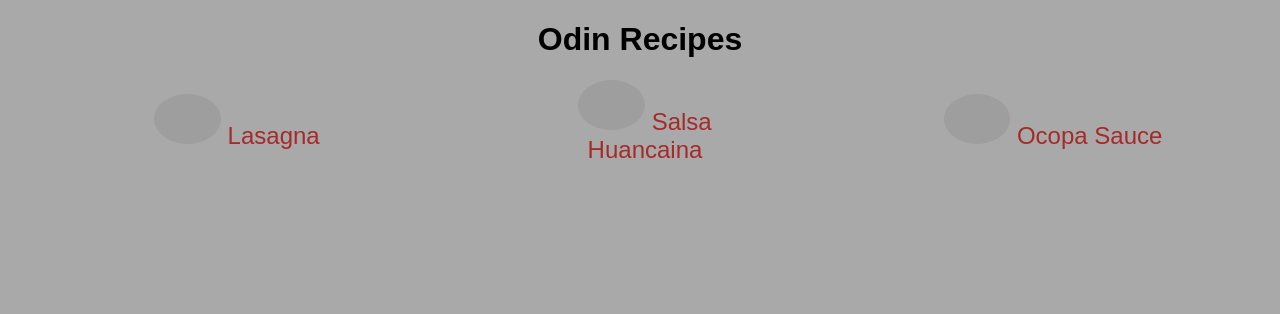
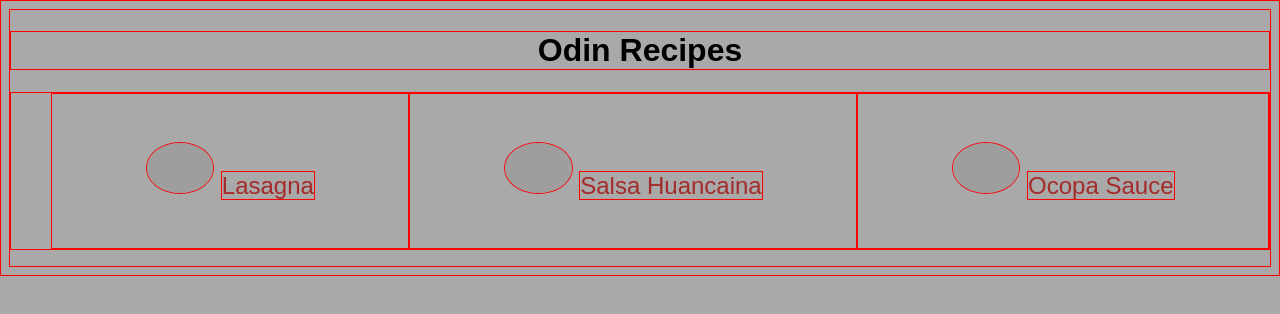
Before and after one commit to adragui/odin-recipes, a plain HTML site: page index.html in a window 1280 px wide. Drawn offline with Linux system fonts and the light colour scheme; grey boxes are pictures that could not be loaded; a web font is replaced by a local one.

Commit message:
Final fix

```diff
--- a/style.css
+++ b/style.css
@@ -3,6 +3,7 @@
 * {
     font-family: 'Kdam Thmor Pro', sans-serif;
     background-color: darkgray;
+    border: 1px solid hsl(0, 100%, 50%);
 }
 
 h1 {
@@ -11,7 +12,6 @@ h1 {
 
 ul {
     display:flex;
-    justify-content: space-around;
     flex-wrap: wrap;
     align-items: center;
 }
@@ -20,10 +20,8 @@ ul li {
     color: brown;
     text-align: center;
     font-size: 1.5em;
-    width: auto;
-    padding-right: 30px;
-    flex-shrink: 0;
-    flex-basis: 20%;
+    flex: auto;
+    padding: 2em;
 }
 
 a {
```
